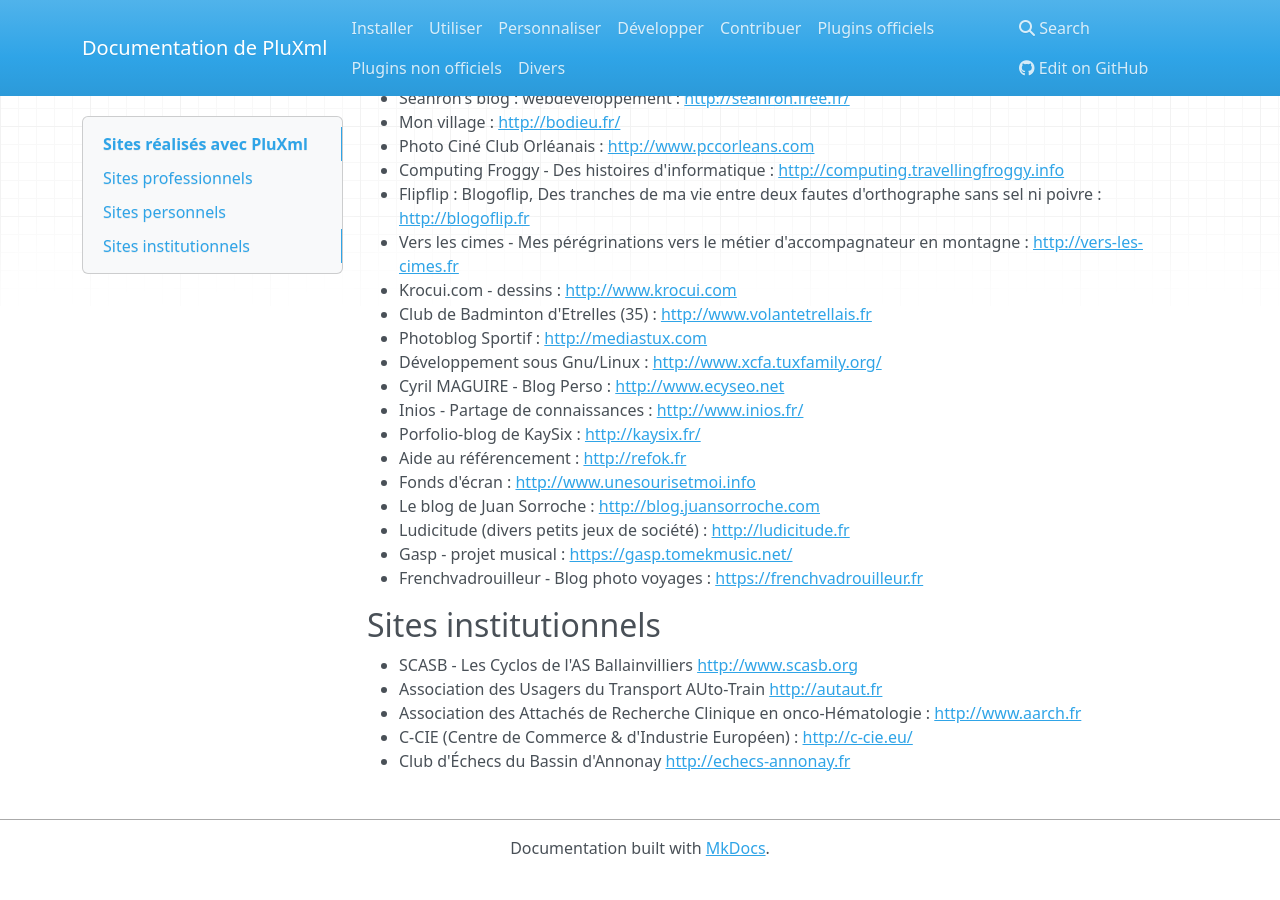
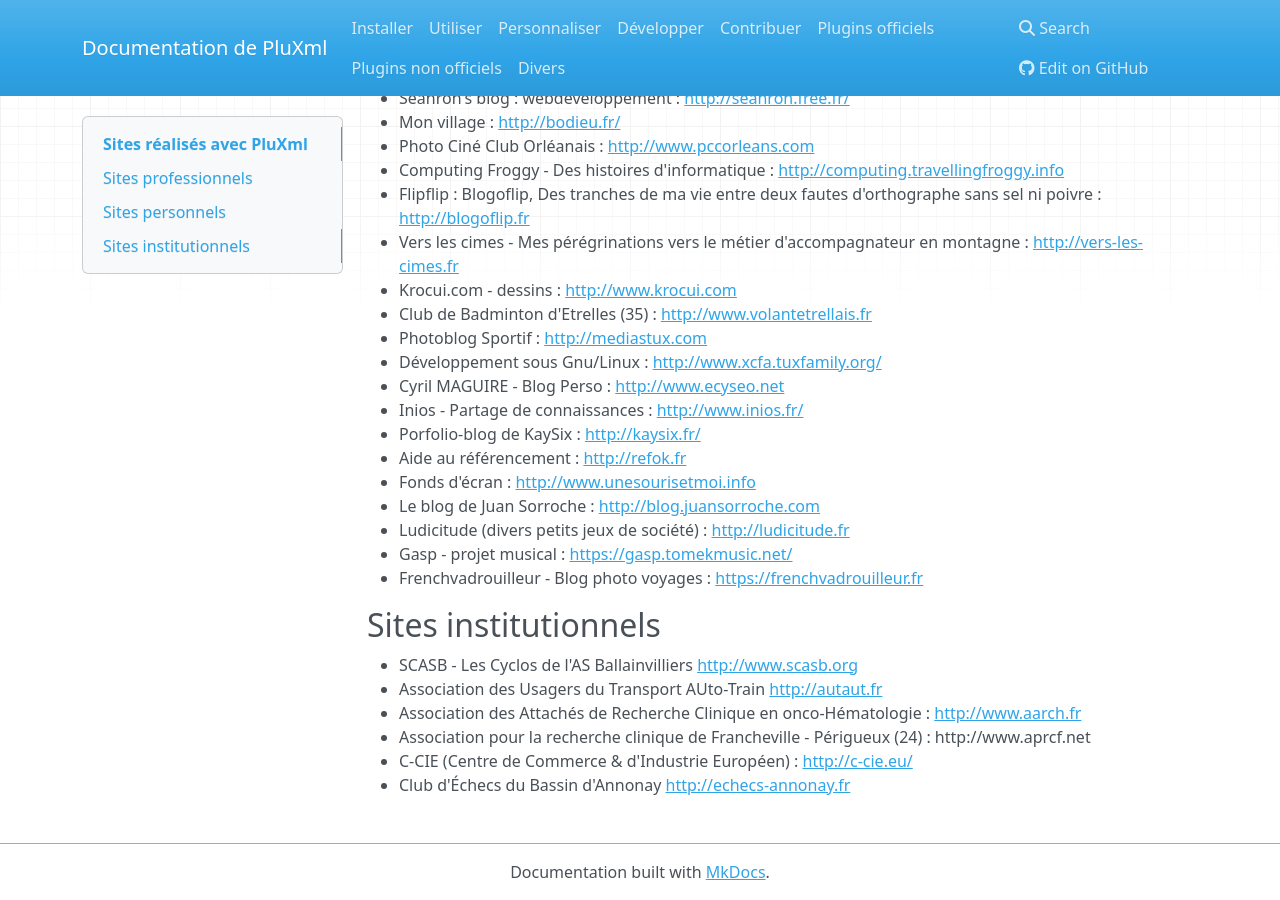
Before and after one commit to pluxml/PluXml-Wiki, an MkDocs documentation site: the page built from docs/divers/sites-realises-avec-pluxml.md, in a window 1280 px wide and 900 px high, scrolled down 557 px. Built offline with MkDocs 1.6.1, drawn with Linux system fonts in a browser that asks for light colours; nearby versions of some CDN libraries; before the commit the page ends 1433 px from its top, so only the background shows below that.

Commit message:
Ajout du site de l'ARPCF

```diff
--- a/docs/divers/sites-realises-avec-pluxml.md
+++ b/docs/divers/sites-realises-avec-pluxml.md
@@ -45,5 +45,6 @@
 * SCASB - Les Cyclos de l'AS Ballainvilliers [http://www.scasb.org](http://www.scasb.org)
 * Association des Usagers du Transport AUto-Train [http://autaut.fr](http://autaut.fr)
 * Association des Attachés de Recherche Clinique en onco-Hématologie : [http://www.aarch.fr](http://www.aarch.fr)
+* Association pour la recherche clinique de Francheville - Périgueux (24) : http://www.aprcf.net
 * C-CIE (Centre de Commerce & d'Industrie Européen) : [http://c-cie.eu/](http://www.aarch.fr)
 * Club d'Échecs du Bassin d'Annonay [http://echecs-annonay.fr](http://www.aarch.fr)
```
